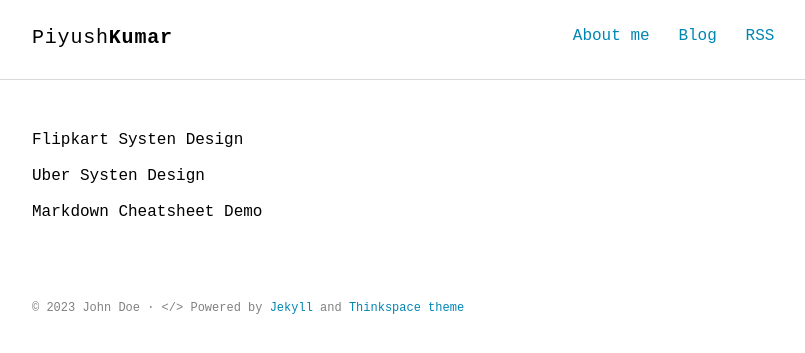
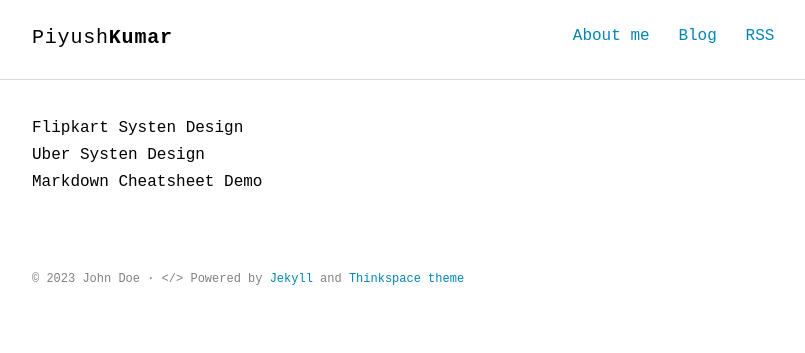
Before and after one commit to Pi-commits/pitech.github.io, a Jekyll site: the page built from blog/system_design.html, in a window 1280 px wide. Shown: the top 353 px of the page, without its empty margins (232-1037 px from the left). Built offline with Jekyll 4.4.1, drawn with Linux system fonts in a browser that asks for light colours; some web fonts are replaced.

Commit message:
new post v1

```diff
--- a/blog/system_design.html
+++ b/blog/system_design.html
@@ -1,19 +1,19 @@
 ---
+layout: default
 title: System Design
-layout: default
 permalink: /system-design
 ---
 
 <section class="post-list">
   <div class="container">
-
     {% for post in site.posts %}
-      <p>{{post.tags}}</p>
       <article class="post-item">
-        <div class="article-title"><a class="post-link" href="{{ post.url | prepend: site.baseurl }}">{{ post.title }}</a>
+        <div class="article-title">
+          <a class="post-link" href="{{ post.url | prepend: site.baseurl }}">
+            {{ post.title }}
+          </a>
         </div>
       </article>
     {% endfor %}
-
   </div>
 </section>
```
